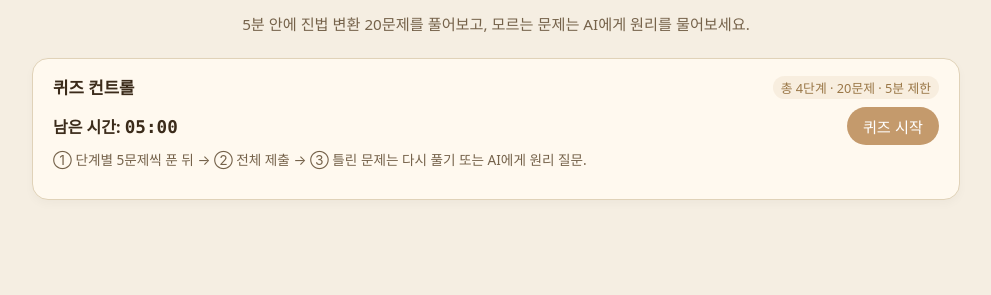
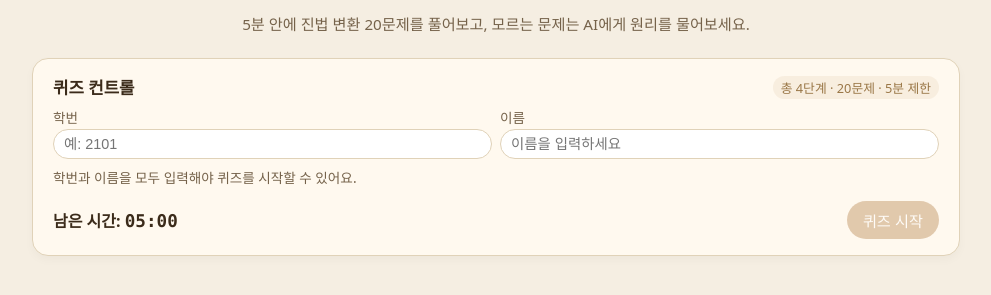
Before and after one commit to ehfpal2/final_pj, a website built with Vite: page index.html in a window 1280 px wide. Shown: the part 73-368 px from the top of the page, without its empty margins (144-1135 px from the left). Built offline with nearby package versions, Linux system fonts and the light colour scheme; no server answers.

Commit message:
feat: 학생 정보 입력 기능 추가 및 시작 버튼 상태 관리

```diff
--- a/index.html
+++ b/index.html
@@ -111,6 +111,12 @@
       button.danger:hover {
         background: #a63c3c;
       }
+      button:disabled {
+        opacity: 0.5;
+        cursor: not-allowed;
+        box-shadow: none;
+        transform: none;
+      }
       .hidden {
         display: none !important;
       }
@@ -188,6 +194,31 @@
         margin-bottom: 6px;
       }
 
+      /* 학생 정보 입력 */
+      .field-row {
+        display: flex;
+        flex-wrap: wrap;
+        gap: 8px;
+        margin-bottom: 8px;
+      }
+      .field {
+        display: flex;
+        flex-direction: column;
+        min-width: 140px;
+        flex: 1 1 0;
+      }
+      .field label {
+        font-size: 0.85rem;
+        color: var(--text-sub);
+        margin-bottom: 2px;
+      }
+      .field input {
+        border-radius: 999px;
+        border: 1px solid var(--border);
+        padding: 6px 10px;
+        font-size: 0.9rem;
+      }
+
       /* ====== 퀴즈 + 그림판 레이아웃 ====== */
       .quiz-body {
         display: flex;
@@ -263,19 +294,41 @@
         5분 안에 진법 변환 20문제를 풀어보고, 모르는 문제는 AI에게 원리를 물어보세요.
       </p>
 
-      <!-- 타이머 + 시작 버튼 -->
+      <!-- 타이머 + 시작 버튼 + 학생 정보 -->
       <section class="card" id="control-section">
         <div class="card-header">
           <div class="card-title">퀴즈 컨트롤</div>
           <span class="pill">총 4단계 · 20문제 · 5분 제한</span>
         </div>
+
+        <div class="field-row">
+          <div class="field">
+            <label for="student-id">학번</label>
+            <input
+              type="text"
+              id="student-id"
+              placeholder="예: 2101"
+              autocomplete="off"
+            />
+          </div>
+          <div class="field">
+            <label for="student-name">이름</label>
+            <input
+              type="text"
+              id="student-name"
+              placeholder="이름을 입력하세요"
+              autocomplete="off"
+            />
+          </div>
+        </div>
+        <p class="section-caption">
+          학번과 이름을 모두 입력해야 퀴즈를 시작할 수 있어요.
+        </p>
+
         <div class="row-space">
           <div class="timer">남은 시간: <span id="timer">05:00</span></div>
-          <button id="startQuizBtn">퀴즈 시작</button>
+          <button id="startQuizBtn" disabled>퀴즈 시작</button>
         </div>
-        <p class="section-caption">
-          ① 단계별 5문제씩 푼 뒤 → ② 전체 제출 → ③ 틀린 문제는 다시 풀기 또는 AI에게 원리 질문.
-        </p>
       </section>
 
       <!-- 퀴즈 영역 -->
--- a/src/main.js
+++ b/src/main.js
@@ -32,6 +32,10 @@ const chatSendBtn = document.getElementById("chat-send-btn");
 const finalSummarySection = document.getElementById("final-summary-section");
 const finalSummaryDiv = document.getElementById("final-summary");
 
+// 학생 정보 입력 DOM
+const studentIdInput = document.getElementById("student-id");
+const studentNameInput = document.getElementById("student-name");
+
 // ===== 그림판 DOM =====
 const scratchpadContainer = document.getElementById("scratchpad-container");
 const scratchpadCanvas = document.getElementById("scratchpad");
@@ -56,6 +60,10 @@ let timeLeftWhenSubmitted = 0;
 
 let currentRetryQuestion = null;
 let currentChatQuestion = null;
+
+// 학생 정보 상태
+let studentId = "";
+let studentName = "";
 
 // ===== 3. 타이머 =====
 function formatTime(sec) {
@@ -391,8 +399,29 @@ function resetState() {
   clearScratchpad();
 }
 
-// ===== 8. 이벤트: 퀴즈 시작 / 단계 이동 / 제출 =====
+// ===== 8. 학생 정보 입력에 따라 시작 버튼 활성화 =====
+function updateStartButtonState() {
+  const idVal = studentIdInput.value.trim();
+  const nameVal = studentNameInput.value.trim();
+  startQuizBtn.disabled = !(idVal && nameVal);
+}
+
+studentIdInput.addEventListener("input", updateStartButtonState);
+studentNameInput.addEventListener("input", updateStartButtonState);
+
+// ===== 9. 이벤트: 퀴즈 시작 / 단계 이동 / 제출 =====
 startQuizBtn.addEventListener("click", () => {
+  const idVal = studentIdInput.value.trim();
+  const nameVal = studentNameInput.value.trim();
+
+  if (!idVal || !nameVal) {
+    alert("학번과 이름을 모두 입력한 뒤 시작할 수 있습니다.");
+    return;
+  }
+
+  studentId = idVal;
+  studentName = nameVal;
+
   resetState();
   generateAllQuestions();
   quizSection.classList.remove("hidden");
@@ -455,7 +484,7 @@ finishQuizBtn.addEventListener("click", () => {
   gradeAllQuestions();
 });
 
-// ===== 9. 채점 & 요약 (O/X/△/★) =====
+// ===== 10. 채점 & 요약 (O/X/△/★) =====
 function normalizeAnswer(str) {
   return (str || "").trim().toUpperCase();
 }
@@ -544,7 +573,7 @@ function renderSummaryTable() {
   updateFinalSummary(oCount, triCount, starCount, xCount, total);
 }
 
-// ===== 10. 틀린 문제 다시 풀기 + 두 번 틀리면 챗봇 =====
+// ===== 11. 틀린 문제 다시 풀기 + 두 번 틀리면 챗봇 =====
 summaryTable.addEventListener("click", (e) => {
   const tr = e.target.closest("tr[data-qid]");
   if (!tr) return;
@@ -612,7 +641,7 @@ reviewSubmitBtn.addEventListener("click", () => {
   }
 });
 
-// ===== 11. 챗봇 (생성형 AI) =====
+// ===== 12. 챗봇 (생성형 AI) =====
 function appendChatMessage(role, text) {
   const div = document.createElement("div");
   if (role === "user") {
@@ -698,7 +727,6 @@ async function askChatbot(question, userText) {
 당신은 고등학교 정보 교과 선생님입니다.
 학생이 푼 진법 변환 문제를 도와주되, 절대로 정답을 숫자로 직접 말하지 마세요.
 대신,
-- 본인이 계산해서 자릿수를 맞는지 물어보면 정답여부는 알려주고
 - 개념과 원리를 쉬운 말로 설명하고
 - 비슷하지만 다른 예시를 들어주고
 - 학생이 스스로 계산해 볼 수 있도록 질문을 던져 주세요.
@@ -717,7 +745,7 @@ ${userText}
 위 학생의 질문에 대해,
 1) 이 문제를 풀 때 어떤 원리/규칙을 사용해야 하는지 설명해 주고,
 2) 예를 하나 들어서 연습하게 도와주고,
-3) 마지막에는 "최상위 비트는 값이 얼마야?." 처럼 스스로 풀어보게 유도해 주세요.
+3) 마지막에는 "그럼 이 문제에 이 원리를 적용해 보세요." 처럼 스스로 풀어보게 유도해 주세요.
   `.trim();
 
   question.chatCount += 1;
@@ -769,12 +797,13 @@ ${userText}
   }
 }
 
-// ===== 12. 최종 요약 =====
+// ===== 13. 최종 요약 =====
 function updateFinalSummary(oCount, triCount, starCount, xCount, total) {
   const timeStr = formatTime(timeLeftWhenSubmitted);
   finalSummaryDiv.innerHTML = `
     <p>🕒 첫 5분 내 제출 기준</p>
     <ul>
+      <li>학생: <b>${studentId || "-"} ${studentName || ""}</b></li>
       <li>처음 맞춘 문제 수(O): <b>${oCount} / ${total}</b></li>
       <li>제출 시 남은 시간: <b>${timeStr}</b></li>
       <li>다시 풀어서 맞힌 문제 수(△): <b>${triCount}</b></li>
@@ -794,5 +823,8 @@ function showFinalSummary() {
   updateFinalSummary(oCount, triCount, starCount, xCount, total);
 }
 
-// ===== 13. 초기화 시 그림판 준비 =====
+// ===== 14. 초기화 시 그림판 준비 =====
 initScratchpad();
+
+// 시작 버튼 초기 상태 한번 반영
+updateStartButtonState();
```
